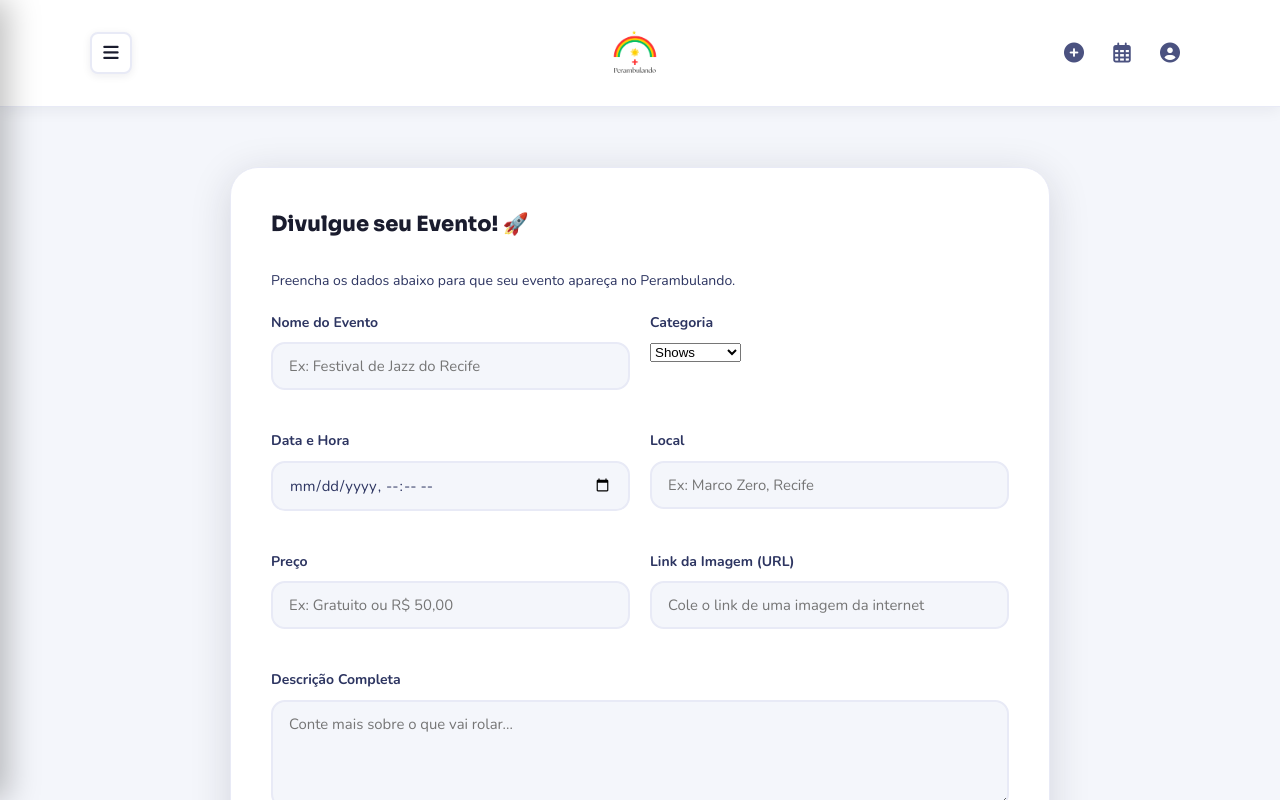
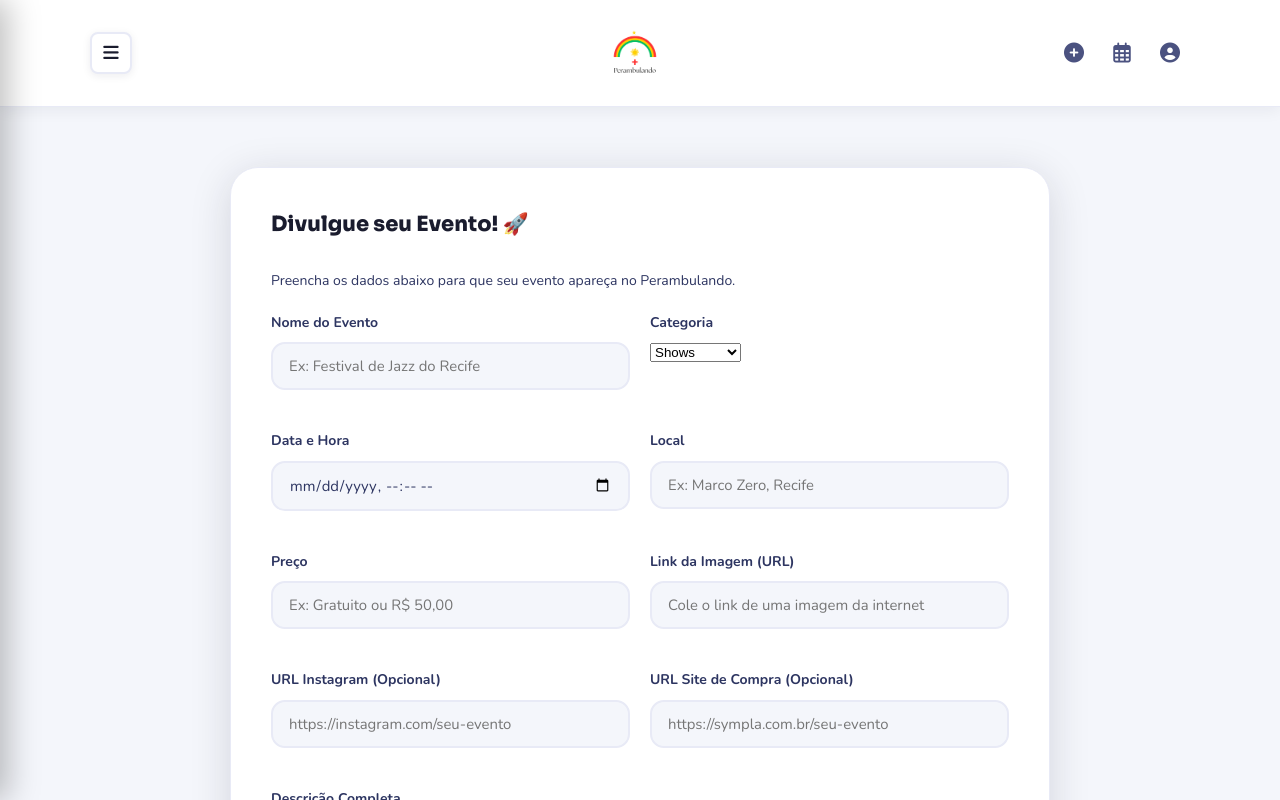
Before and after one commit to Arturborgesdn/Projeto-Perambulando, a React (Vite) app in the folder perambulando-react/: page /seu-evento in a window 1280 px wide. Shown: the top 800 px of the page. Built offline with nearby package versions, Linux system fonts and the light colour scheme; sample sign-in values are in the browser's storage.

Commit message:
Melhoria no cadastro de eventos

```diff
--- a/perambulando-react/src/pages/Home.jsx
+++ b/perambulando-react/src/pages/Home.jsx
@@ -98,7 +98,11 @@ export default function Home() {
       })
     )
 
-    return all.filter(e => e.date >= today).sort((a, b) => a.date - b.date)
+    return all.filter(e => {
+      const eventDate = new Date(e.date)
+      eventDate.setHours(0, 0, 0, 0)
+      return eventDate >= today
+    }).sort((a, b) => a.date - b.date)
   }, [eventsFromApi])
 
   const filtered = useMemo(() => {
--- a/perambulando-react/src/pages/SeuEvento.jsx
+++ b/perambulando-react/src/pages/SeuEvento.jsx
@@ -14,7 +14,9 @@ export default function SeuEvento() {
     location: '',
     description: '',
     price: '',
-    image: '', // Usaremos link de imagem direto para simplificar o MVP
+    image: '',
+    instagramLink: '',
+    ticketLink: ''
   })
 
   useEffect(() => {
@@ -141,6 +143,28 @@ export default function SeuEvento() {
                   required
                 />
               </div>
+
+              <div className="form-group">
+                <label>URL Instagram (Opcional)</label>
+                <input
+                  type="url"
+                  name="instagramLink"
+                  placeholder="https://instagram.com/seu-evento"
+                  value={formData.instagramLink}
+                  onChange={handleInputChange}
+                />
+              </div>
+
+              <div className="form-group">
+                <label>URL Site de Compra (Opcional)</label>
+                <input
+                  type="url"
+                  name="ticketLink"
+                  placeholder="https://sympla.com.br/seu-evento"
+                  value={formData.ticketLink}
+                  onChange={handleInputChange}
+                />
+              </div>
             </div>
 
             <div className="form-group">
```
Also changed, not shown: 1 other file (tests, documents, lock files or other folders).
